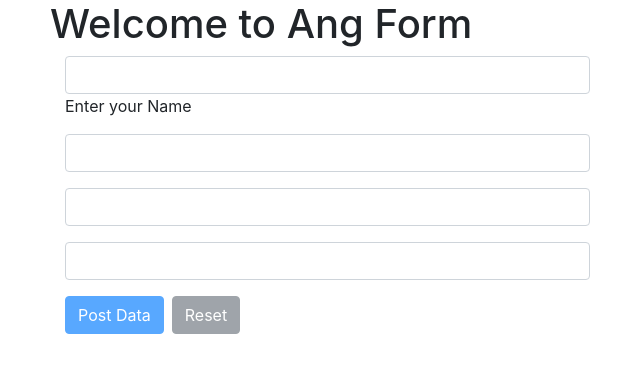
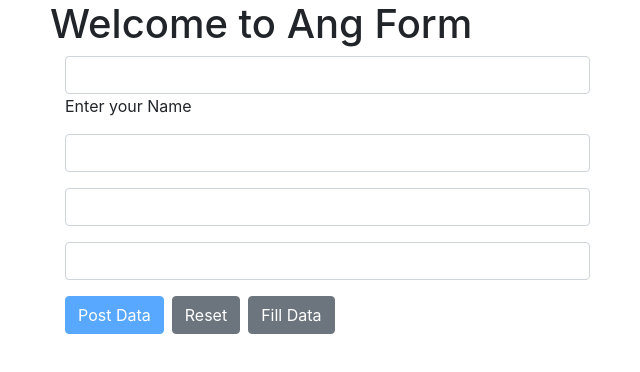
Before and after one commit to ui-mumtaz/ng-form, an Angular app: page / in a window 1280 px wide. Shown: the top 372 px of the page, without its empty margins (35-675 px from the left). Built offline with nearby package versions, Linux system fonts and the light colour scheme.

Commit message:
add set value and patch value

```diff
--- a/src/app/app.component.html
+++ b/src/app/app.component.html
@@ -17,7 +17,9 @@
         <input type="password" class="form-control" formControlName="pwd">
       </div>
       <input type="Submit" (click)="postData()" class="btn btn-primary" value="Post Data" [disabled]="!signupForm.valid">
-      <input type="Reset" (click)="resetForm()" class="btn btn-secondary ml-2" value="Reset" [disabled]="!signupForm.valid">
+      <input type="Reset" (click)="resetForm()" class="btn btn-secondary mx-2" value="Reset">
+      <input type="button" (click)="fillData()" class="btn btn-secondary" value="Fill Data">
+
     </form>
   </div>
 
--- a/src/app/app.component.ts
+++ b/src/app/app.component.ts
@@ -9,42 +9,49 @@ import { FormGroup, FormBuilder, FormControl, NgForm, Validators } from '@angula
 export class AppComponent implements OnInit {
   title = 'Ang Form';
   signupForm: FormGroup;
-  firstName:string="";
-  lastName:string="";
-  email:string="";
-  password: string="";
+  firstName: string = "";
+  lastName: string = "";
+  email: string = "";
+  password: string = "";
 
-  constructor(private formBuilder:FormBuilder){
-    this.signupForm=formBuilder.group({
+  constructor(private formBuilder: FormBuilder) {
+    this.signupForm = formBuilder.group({
       fname: ['', Validators.required],
       lname: ['', [Validators.required, Validators.maxLength(5)]],
       email: ['', [Validators.required, Validators.email]],
-      pwd:   ['', Validators.required]
+      pwd: ['', Validators.required]
     })
   }
-  ngOnInit(){
+  ngOnInit() {
 
   }
 
- /* postData(signupForm:any){
-    this.firstName = signupForm.controls.fname.value;
-    this.lastName = signupForm.controls.lname.value;
-    this.email = signupForm.controls.email.value;
-    this.password = signupForm.controls.pwd.value;
-    console.log(this.firstName);
-  } */
-  postData(){
-    this.firstName=this.signupForm.get('fname').value;
+  postData() {
+    this.firstName = this.signupForm.get('fname').value;
     this.lastName = this.signupForm.get('lname').value;
     console.log(this.signupForm.value)
   }
- /* resetForm(){
-    this.signupForm.reset();
-  } */
-  resetForm(){
+
+  resetForm() {
     this.signupForm.reset({
       fname: "Ahmad",
-      email:'xyz@gmail.com'
+      email: 'xyz@gmail.com'
+    })
+  }
+
+  /*fillData() {
+    this.signupForm.setValue({
+      "fname": "Ahmad",
+      "lname": "Mr",
+      "email": "aa@gg.com",
+      "pwd": "xxx"
+    })
+  } */
+  fillData() {
+    this.signupForm.patchValue({
+      "fname": "Ahmad",
+      "email": "aa@gg.com",
+      "pwd": "xxx"
     })
   }
 }
```
